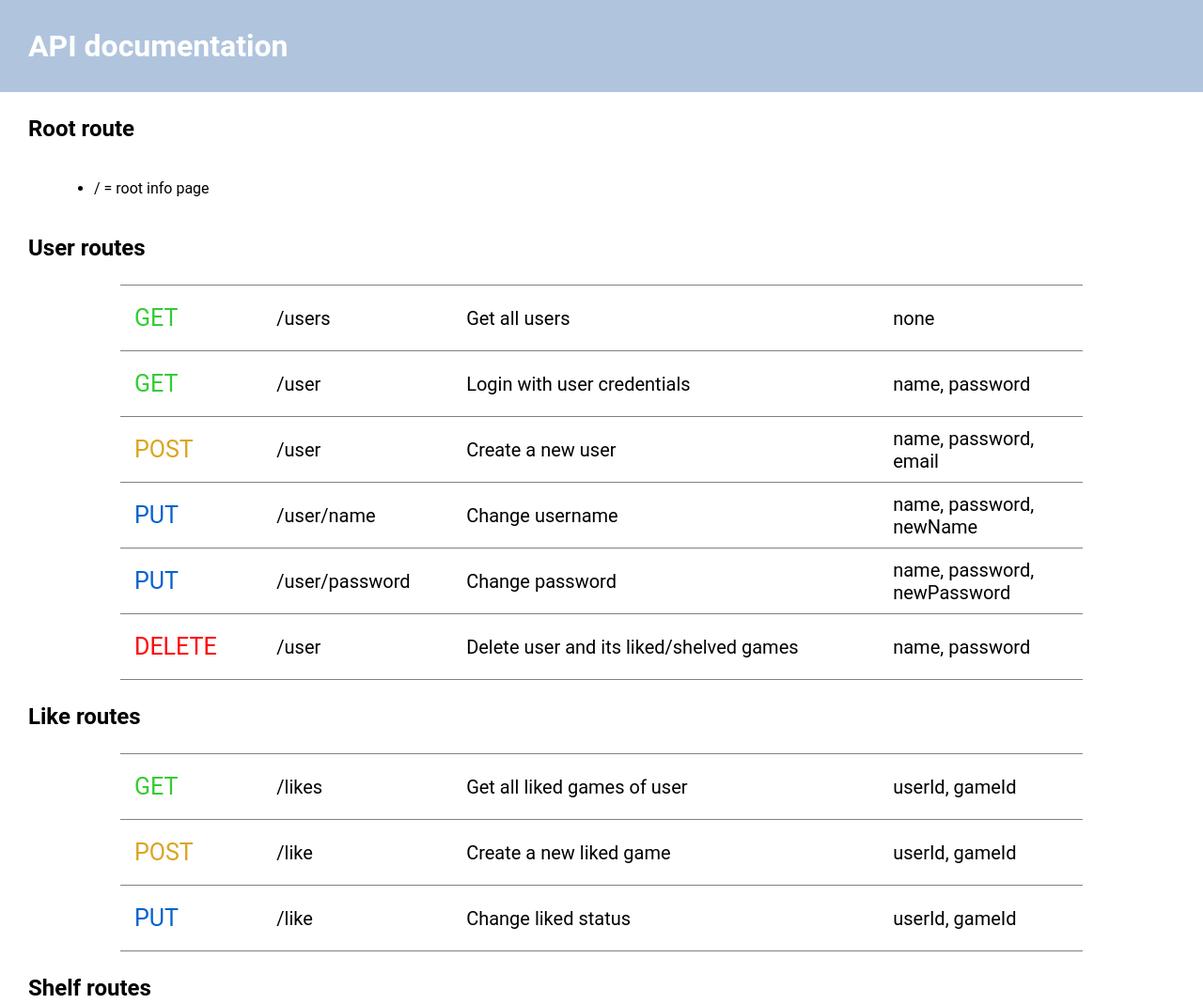
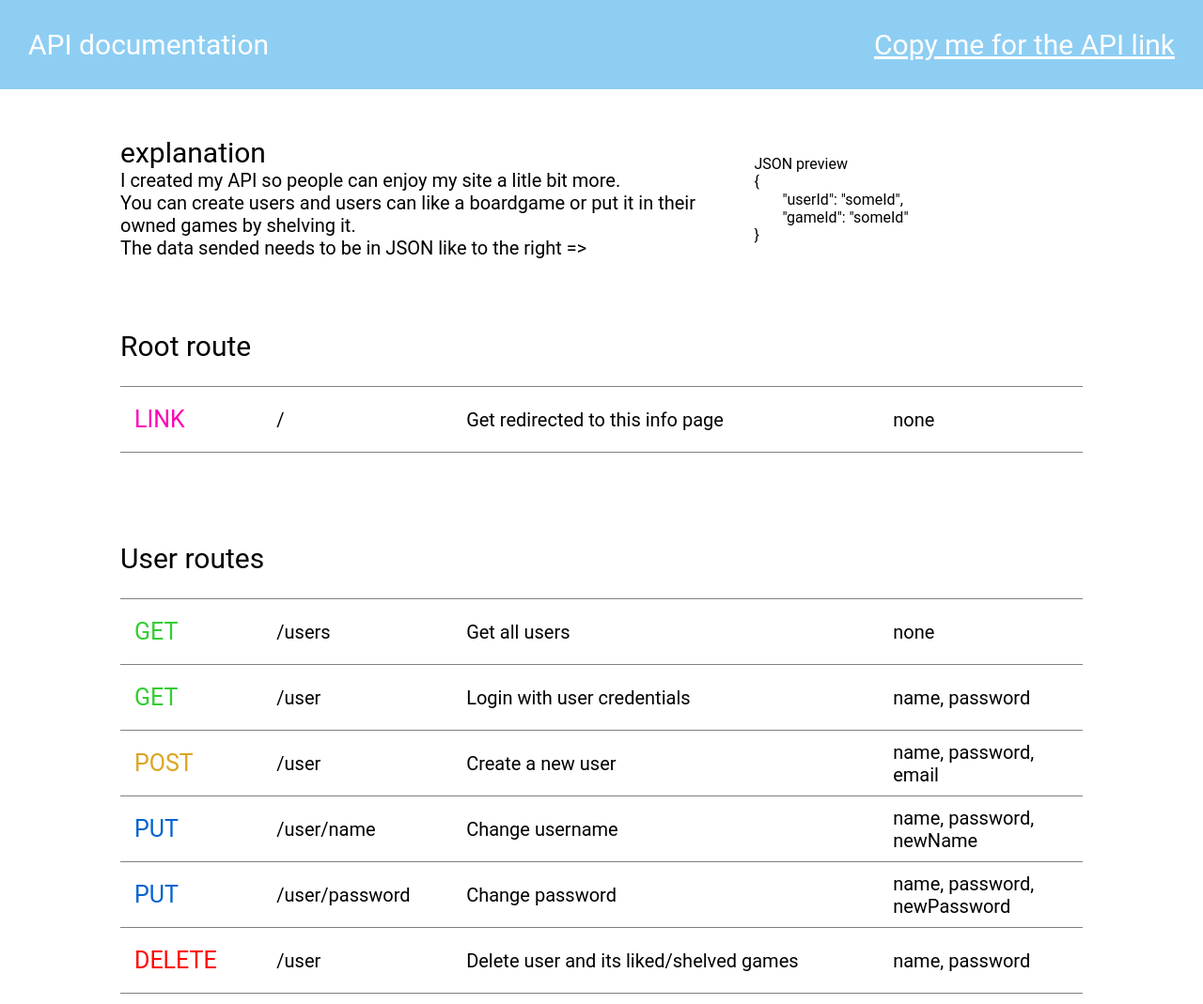
Before and after one commit to EHB-MCT/web2-backend-ehbsacha, a website: page public/info.html in a window 1280 px wide. Shown: the top 1069 px of the page at 94% size. Drawn offline with Linux system fonts and the light colour scheme.

Commit message:
added expanation

```diff
--- a/public/info.css
+++ b/public/info.css
@@ -5,11 +5,62 @@
   font-family: roboto;
 }
 
-/* Flexbox */
+/* Navbar */
+
+nav {
+  display: flex;
+  flex-direction: row;
+  justify-content: space-between;
+  background-color: rgb(142, 206, 243);
+}
+
+nav p,
+nav a {
+  padding: 30px;
+  font-size: 30px;
+  background-color: rgb(142, 206, 243);
+  color: white;
+}
+
+/* Explanation text part */
+
+.explanation {
+  width: 80%;
+  margin: 50px 10% 0 10%;
+  display: flex;
+}
+
+.explain {
+  width: 60%;
+}
+
+.title {
+  font-size: 30px;
+}
+
+.text {
+  font-size: 20px;
+}
+
+.code {
+  width: 20%;
+  padding: 20px 0 0px 60px;
+}
+
+.indent {
+  padding-left: 30px;
+}
+
+/* Flexbox tables */
+
+.part {
+  width: 80%;
+  margin: 0 10%;
+  padding: 50px 0 20px;
+  padding: auto;
+}
 
 .block {
-  width: 80%;
-  margin: 0 10%;
   display: flex;
   flex-direction: column;
 }
@@ -50,6 +101,10 @@
 
 /* Types */
 
+.link {
+  color: rgb(255, 0, 179);
+}
+
 .get {
   color: limegreen;
 }
@@ -66,16 +121,13 @@
   color: red;
 }
 
-h1 {
-  padding: 30px;
-  background-color: lightsteelblue;
-  color: white;
+/* titles */
+
+.routeName {
+  font-size: 30px;
+  margin: 25px 0;
 }
 
-h2 {
-  margin: 25px 30px;
+.final {
+  padding-bottom: 100px;
 }
-
-li {
-  margin: 40px 100px;
-}
--- a/public/info.html
+++ b/public/info.html
@@ -8,12 +8,49 @@
   <title>documentation</title>
 </head>
 <body>
-  <h1>API documentation</h1>
-  <h2>Root route</h2>
-  <ul>
-    <li>/ = root info page</li>
-  </ul>
-  <h2>User routes</h2>
+  <nav>
+    <p>API documentation</p>
+    <a href="https://web2-gameheaven-ehbsacha.herokuapp.com/">Copy me for the API link</a>
+  </nav>
+
+  <div class="explanation">
+    <div class="explain">
+      <p class="title">explanation</p>
+      <p class="text">I created my API so people can enjoy my site a litle bit more.</p>
+      <p class="text">You can create users and users can like a boardgame or put it in their owned games by shelving it.</p>
+      <p class="text">The data sended needs to be in JSON like to the right =></p>
+    </div>
+    <div class="code">
+      <p>JSON preview</p>
+      <p>{</p>
+      <p class="indent">"userId": "someId",</p>
+      <p class="indent">"gameId": "someId"</p>
+      <p>}</p>
+    </div>
+  </div>
+
+  <div class="part">
+    <p class="routeName">Root route</p>
+    <div class="block">
+      <div class="row top">
+        <div class="type">
+          <p class="link">LINK</p>
+        </div>
+        <div class="route">
+          <p>/</p>
+        </div>
+        <div class="use">
+          <p>Get redirected to this info page</p>
+        </div>
+        <div class="requirements">
+          <p>none</p>
+        </div>
+      </div>
+    </div>
+  </div>
+
+  <div class="part">
+    <p class="routeName">User routes</p>
     <div class="block">
       <div class="row top">
         <div class="type">
@@ -100,7 +137,10 @@
         </div>
       </div>
     </div>
-  <h2>Like routes</h2>
+  </div>
+
+  <div class="part">
+    <p class="routeName">Like routes</p>
     <div class="block">
       <div class="row top">
         <div class="type">
@@ -145,7 +185,10 @@
         </div>
       </div>
     </div>
-  <h2>Shelf routes</h2>
+  </div>
+
+  <div class="part">
+    <p class="routeName">Shelf routes</p>
     <div class="block">
       <div class="row top">
         <div class="type">
@@ -190,7 +233,10 @@
         </div>
       </div>
     </div>
-  <h2>Like and shelf common routes</h2>
+  </div>
+
+  <div class="part final">
+    <p class="routeName">Like and shelf common routes</p>
     <div class="block">
       <div class="row top">
         <div class="type">
@@ -235,5 +281,7 @@
         </div>
       </div>
     </div>
+  </div>
+
 </body>
 </html>
```
Lines whose indentation alone changed are shown as unchanged.
